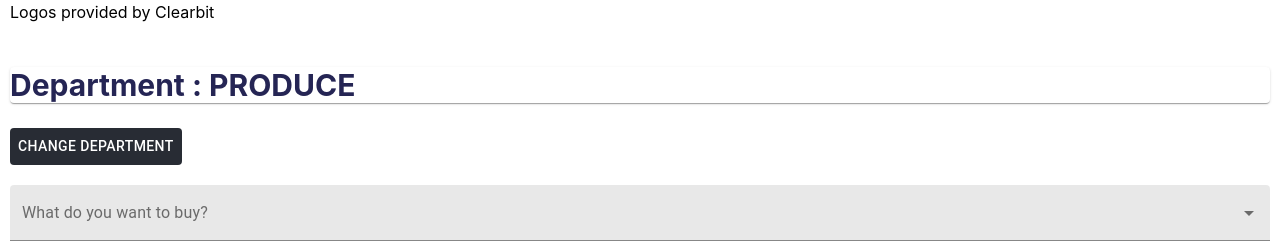
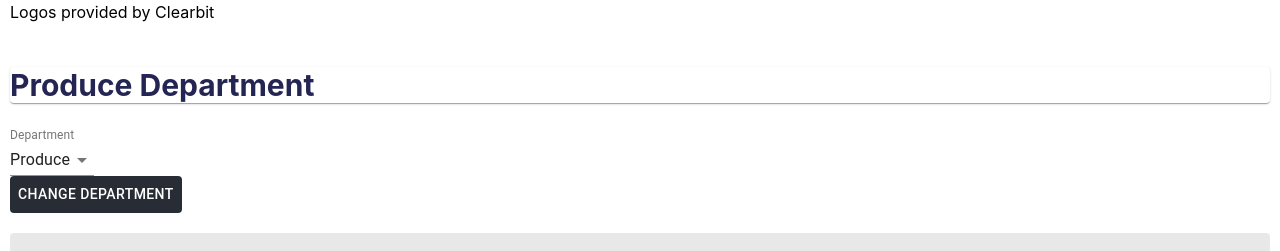
Before and after one commit to lachlanbardwell/shoppinglist, a React (Create React App) app: page / in a window 1280 px wide. Both pictures are taken after a click on the button "WOOLWORTHS". Shown: the part 549-800 px from the top of the page. Built offline with nearby package versions, Linux system fonts and the light colour scheme; no server answers.

Commit message:
depart more dynamic

```diff
--- a/src/components/basket.tsx
+++ b/src/components/basket.tsx
@@ -15,6 +15,7 @@ import { IProduct } from '../models';
 import * as storeApi from '../api/store-api';
 import * as mockStoreApi from '../api/mocks/mock-store-api';
 import { makeStyles } from '@material-ui/styles';
+import { Department } from './depart';
 
 const initialStoreState: string[] = ['Woolworths', 'Coles', 'Aldi', 'IGA'];
 const useStyles = makeStyles(() => ({
@@ -48,7 +49,7 @@ export const AddToBasket: React.FC = () => {
       console.log(`Called ${isMock ? 'mock' : 'actual'} api`);
       console.log('result list', result);
       setAvailableProducts(result);
-      setItems(result.map((prev: IProduct) => prev.id));
+      setItems(result.map((prev: IProduct) => prev.id).sort());
       setisLoading(false);
     } catch (error) {
       console.log(`Failed to call ${isMock ? 'mock' : 'actual'} api`);
@@ -114,7 +115,7 @@ export const AddToBasket: React.FC = () => {
   };
 
   const changeDepart: () => void = () => {
-    depart === 'produce' ? setDepart('deli') : setDepart('produce');
+    setDepart(depart);
   };
 
   const buttonStyles = {
@@ -132,6 +133,10 @@ export const AddToBasket: React.FC = () => {
     setBasket((prev) => [...prev, selection]);
   };
 
+  const convertDepart = () => {
+    return depart.substring(0, 1).toUpperCase() + depart.substring(1) + ' ';
+  };
+
   return (
     <Box>
       <div>
@@ -145,12 +150,11 @@ export const AddToBasket: React.FC = () => {
           <>
             <Paper className="paperClass">
               <h2 className="cartHeading">
-                Department : {depart.toUpperCase()}
+                {convertDepart()}
+                Department
               </h2>
             </Paper>
-            <Button style={buttonStyles} onClick={changeDepart}>
-              Change Department
-            </Button>
+            <Department depart={depart} setDepart={setDepart}></Department>
           </>
         ) : null}
         <br />
--- /dev/null
+++ b/src/components/depart.tsx
@@ -0,0 +1,46 @@
+import React, { useState } from 'react';
+import {
+  FormControl,
+  InputLabel,
+  Select,
+  MenuItem,
+  Button,
+} from '@material-ui/core';
+
+interface Idepart {
+  depart: string;
+  setDepart: (depart: string) => void;
+}
+
+const buttonStyles = {
+  color: 'white',
+  backgroundColor: '#282c34',
+  display: 'flex',
+};
+
+export const Department: React.FC<Idepart> = (props) => {
+  const [option, setOption] = useState(props.depart);
+
+  const handleChange = (event: any) => {
+    setOption(event.target.value);
+    console.log(option);
+  };
+
+  return (
+    <div>
+      <FormControl>
+        <InputLabel>Department</InputLabel>
+        <Select value={option} onChange={handleChange}>
+          <MenuItem value={'produce'}>Produce</MenuItem>
+          <MenuItem value={'deli'}>Deli</MenuItem>
+          <MenuItem value={'perishables'}>Perishables</MenuItem>
+          <MenuItem value={'meat'}>Meat</MenuItem>
+          <MenuItem value={'grocery'}>Grocery</MenuItem>
+        </Select>
+      </FormControl>
+      <Button style={buttonStyles} onClick={() => props.setDepart(option)}>
+        Change Department
+      </Button>
+    </div>
+  );
+};
--- a/src/transformers/products.ts
+++ b/src/transformers/products.ts
@@ -3,8 +3,9 @@ export const transformProductResponse = (
   storeId: string,
   departID: string,
 ) => {
+  // ?. Operator reads storeId within connected object, without needing to
+  // use a reduce function
   const storeArray = newData.find((obj) => obj[storeId])?.[storeId];
-  console.log(storeArray, storeId, newData);
 
   return storeArray[departID];
 };
```
Also changed, not shown: src/transformers/useToggle.ts (added, +9 -0 lines).
